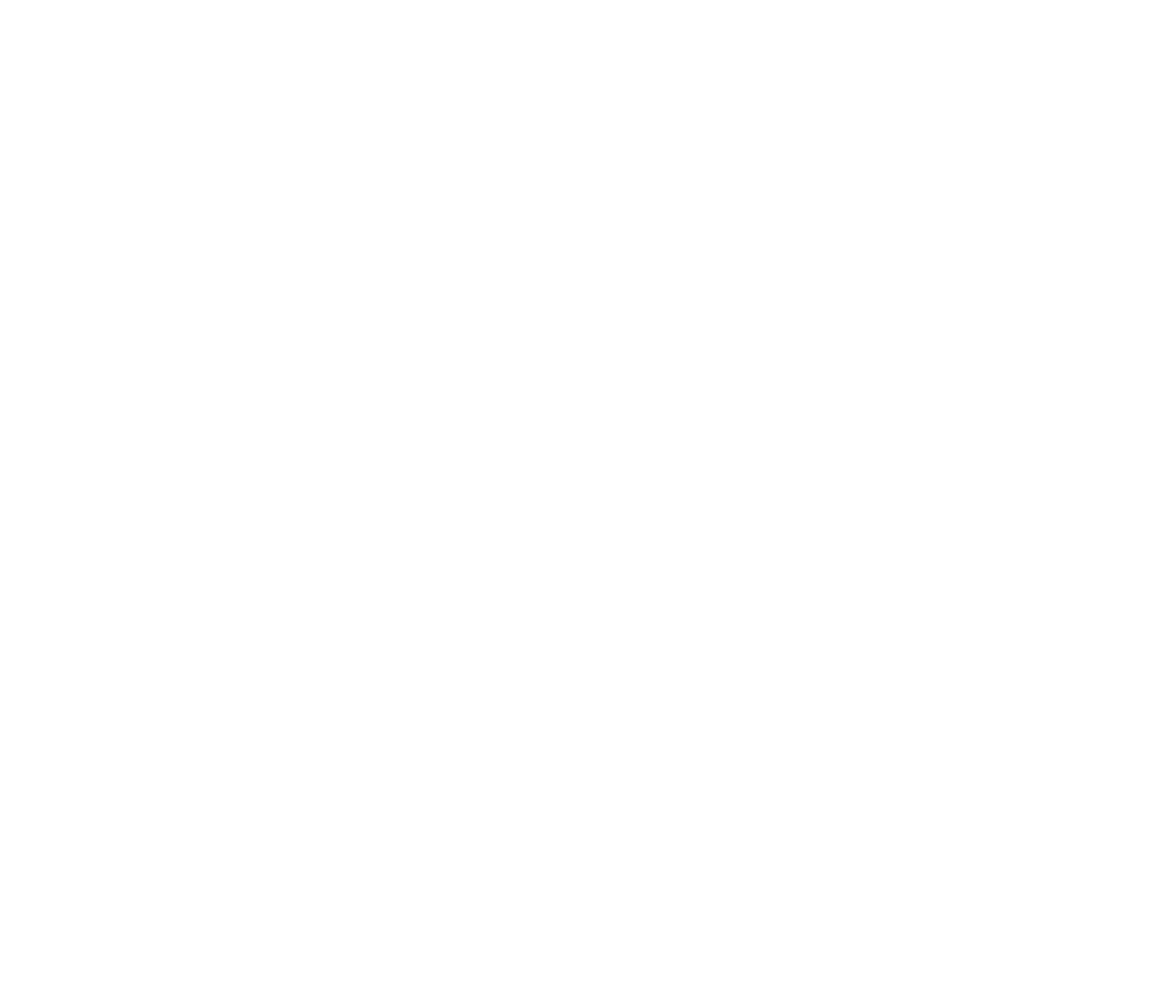
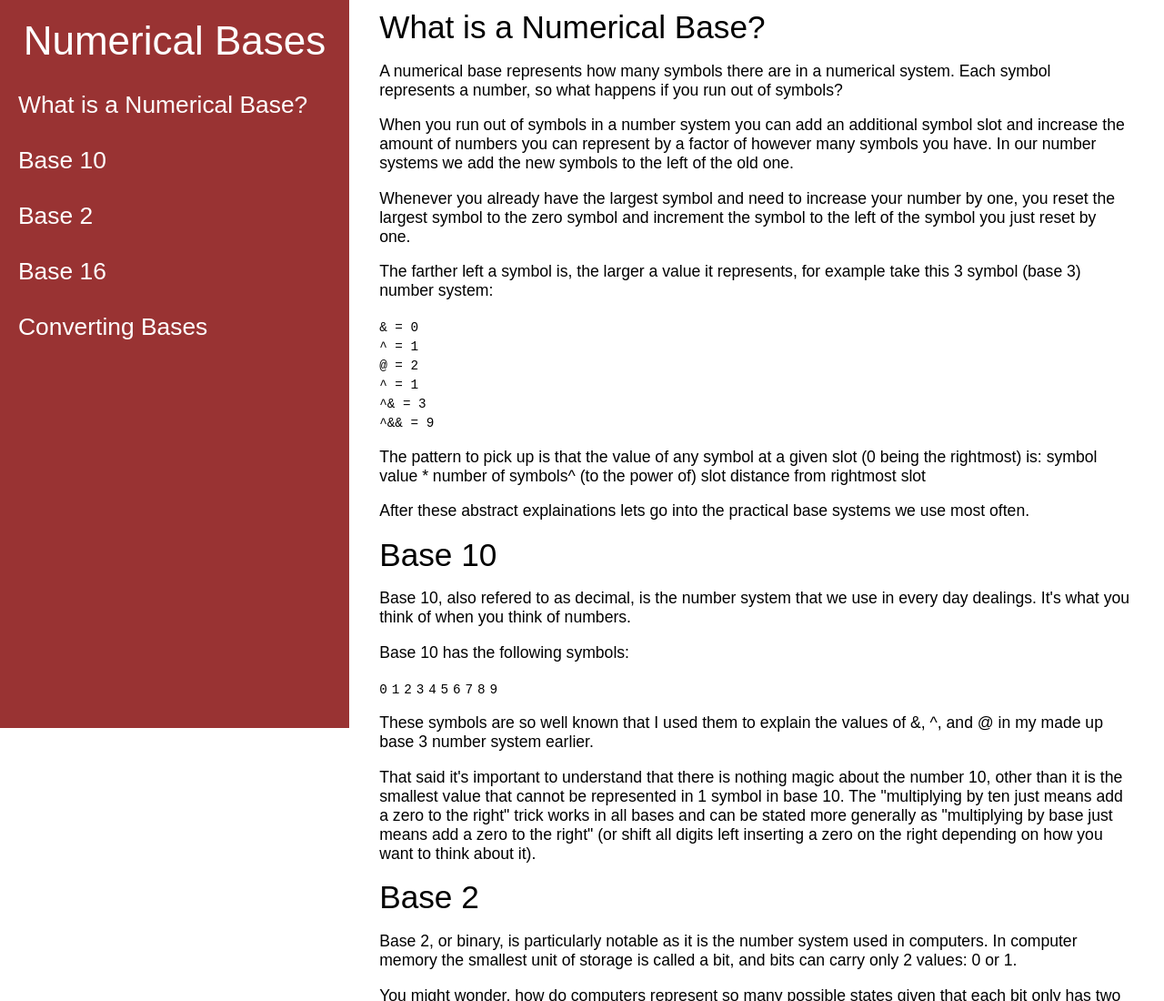
Before and after one commit to MP7373/technical-documentation-page, a plain HTML site: page index.html in a window 1280 px wide. Shown: the top 1100 px of the page at 91% size. Before the commit the page ends 800 px from the top, so only its background shows below. Drawn offline with Linux system fonts and the light colour scheme.

Commit message:
finished writing info, added css

```diff
--- a/index.html
+++ b/index.html
@@ -1,13 +1,91 @@
 <!DOCTYPE html>
-<html>
-<head>
-  <meta charset="utf-8" />
-  <meta http-equiv="X-UA-Compatible" content="IE=edge">
-  <title>Shifting Numerical Bases</title>
-  <meta name="viewport" content="width=device-width, initial-scale=1">
-  <link rel="stylesheet" type="text/css" media="screen" href="style.css" />
-</head>
-<body>
+<meta charset="utf-8" />
+<meta http-equiv="X-UA-Compatible" content="IE=edge">
+<title>Numerical Bases</title>
+<meta name="viewport" content="width=device-width, initial-scale=1">
+<link rel="preload" href="https://fonts.googleapis.com/css?family=Source+Sans+Pro" rel="stylesheet">
+<link rel="stylesheet" href="style.css" />
 
-</body>
-</html>
+<nav id="navbar">
+  <header>Numerical Bases</header>
+  <a class="nav-link" href="#What_is_a_Numerical_Base?">What is a Numerical Base?</a>
+  <a class="nav-link" href="#Base_10">Base 10</a>
+  <a class="nav-link" href="#Base_2">Base 2</a>
+  <a class="nav-link" href="#Base_16">Base 16</a>
+  <a class="nav-link" href="#Converting_Bases">Converting Bases</a>
+</nav>
+
+<main id="main-doc">
+  <section id="What_is_a_Numerical_Base?" class="main-section">
+    <header>What is a Numerical Base?</header>
+    <p>A numerical base represents how many symbols there are in a numerical system. Each symbol represents a number, so what happens if you run out of symbols?</p>
+    <p>When you run out of symbols in a number system you can add an additional symbol slot and increase the amount of numbers you can represent by a factor of however many symbols you have. In our number systems we add the new symbols to the left of the old one.</p>
+    <p>Whenever you already have the largest symbol and need to increase your number by one, you reset the largest symbol to the zero symbol and increment the symbol to the left of the symbol you just reset by one.</p>
+    <p>The farther left a symbol is, the larger a value it represents, for example take this 3 symbol (base 3) number system:</p>
+    <code>& = 0</code>
+    <br>
+    <code>^ = 1</code>
+    <br>
+    <code>@ = 2</code>
+    <br>
+    <code>^ = 1</code>
+    <br>
+    <code>^& = 3</code>
+    <br>
+    <code>^&& = 9</code>
+    <p>The pattern to pick up is that the value of any symbol at a given slot (0 being the rightmost) is: symbol value * number of symbols^ (to the power of) slot distance from rightmost slot</p>
+    <p>After these abstract explainations lets go into the practical base systems we use most often.</p>
+  </section>
+
+  <section id="Base_10" class="main-section">
+    <header>Base 10</header>
+    <p>Base 10, also refered to as decimal, is the number system that we use in every day dealings. It's what you think of when you think of numbers.</p>
+    <p>Base 10 has the following symbols:</p>
+    <code>0</code>
+    <code>1</code>
+    <code>2</code>
+    <code>3</code>
+    <code>4</code>
+    <code>5</code>
+    <code>6</code>
+    <code>7</code>
+    <code>8</code>
+    <code>9</code>
+    <p>These symbols are so well known that I used them to explain the values of &, ^, and @ in my made up base 3 number system earlier.</p>
+    <p>That said it's important to understand that there is nothing magic about the number 10, other than it is the smallest value that cannot be represented in 1 symbol in base 10. The "multiplying by ten just means add a zero to the right" trick works in all bases and can be stated more generally as "multiplying by base just means add a zero to the right" (or shift all digits left inserting a zero on the right depending on how you want to think about it).</p>
+  </section>
+
+  <section id="Base_2"class="main-section">
+    <header>Base 2</header>
+    <p>Base 2, or binary, is particularly notable as it is the number system used in computers. In computer memory the smallest unit of storage is called a bit, and bits can carry only 2 values: 0 or 1.</p>
+    <p>You might wonder, how do computers represent so many possible states given that each bit only has two values? The obvious (but less significant) answer is that your machine has a lot of bits. For example 4 gigabytes is 34359738368 bits.</p>
+    <p>The much more significant factor was hinted at earlier: number of symbols ^ slot. The number of values that can be represented increases exponentially for every bit of memory space that is added. So while 34359738368 may not be seem very large I encourage you to try and see what 2 ^ 34359738368 looks like expanded.</p>
+  </section>
+
+  <section id="Base_16" class="main-section">
+    <header>Base 16</header>
+    <p>Base 16, or hexidecimal, is another commonly used number format in computers. An area where you may have seen it on freeCodeCamp would be in CSS, where you can write a color like so:</p>
+    <code>color: #FFFFFF;</code>
+    <p>F is the last symbol in hexidecimal so FF is base * value of F + value of F and since the last symbol in a base is one less than the base F = 15.</p>
+    <p>This gives 16 * 15 + 15 which is 255. So #FFFFFF is the same as rgb(255, 255, 255).</p>
+  </section>
+
+  <section id="Converting_Bases"class="main-section">
+    <header>Converting Bases</header>
+    <p>The two most popular algorithms for converting bases are listed below. The first one is the way many people would do on pen and paper and is easy to reason about while the second is commonly implemented in programs and multiplies by a constant about on each interation.</p>
+    <h4>Algorithm 1:</h4>
+    <ul>
+      <li>For each digit:</li>
+      <li>multiply number * base ^ distance from rightmost digit</li>
+      <li>sum all numbers</li>
+    </ul>
+
+    <h4>Algorithm 2:</h4>
+    <ul>
+      <li>For each digit starting with the left:</li>
+      <li>Add digit to sum</li>
+      <li>If there is a digit to the right multiply sum by base</li>
+    </ul>
+  </section>
+</main>
+<script src="https://cdn.freecodecamp.org/testable-projects-fcc/v1/bundle.js"></script>
--- a/style.css
+++ b/style.css
@@ -0,0 +1,72 @@
+:root {
+  --primary: #993333;
+  --light: white;
+  --dark: black;
+}
+
+html {
+  font-family: 'Source Sans Pro', sans-serif;
+  font-size: 1.1em;
+  color: var(--dark);
+  background-color: var(--light);
+}
+
+#navbar {
+  background-color: var(--primary);
+  color: var(--light);
+  position: fixed;
+  top: 0px;
+  left: 0px;
+  display: block;
+  width: 30%;
+  height: 100%;
+}
+
+#navbar header {
+  display: block;
+  font-size: 2.5em;
+  margin: 20px 0 20px 0;
+  text-align: center;
+}
+
+.nav-link {
+  color: var(--light);
+  display: block;
+  font-size: 1.5em;
+  margin: 30px 0 30px 20px;
+  text-decoration: none;
+}
+
+#main-doc {
+  margin-left: 30%;
+  padding: 0 30px 0 30px;
+}
+
+#main-doc header {
+  font-size: 2em;
+  margin: 10px 0 10px 0;
+}
+
+@media only screen and (max-width: 812px) {
+  #navbar {
+    display: block;
+    height: 200px;
+    width: 100%;
+  }
+
+  #navbar header {
+    font-size: 1.5em;
+    margin: 10px 0 10px 0;
+  }
+
+  .nav-link {
+    display: block;
+    font-size: .9em;
+    padding: 5px 0 5px 0;
+    margin: 0 0 0 30%;
+  }
+
+  #main-doc {
+    margin: 220px 0% 0% 0%;
+  }
+}
```
